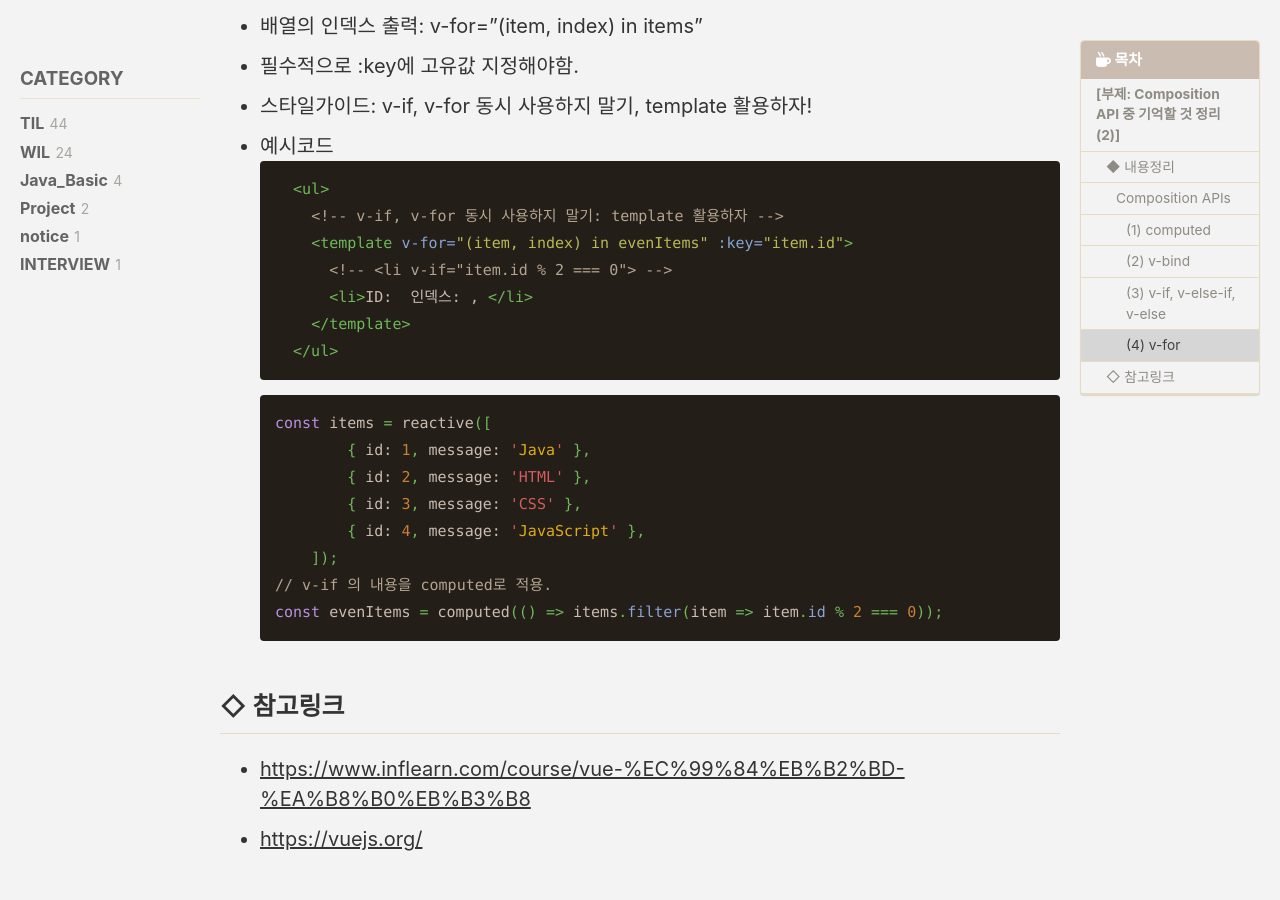
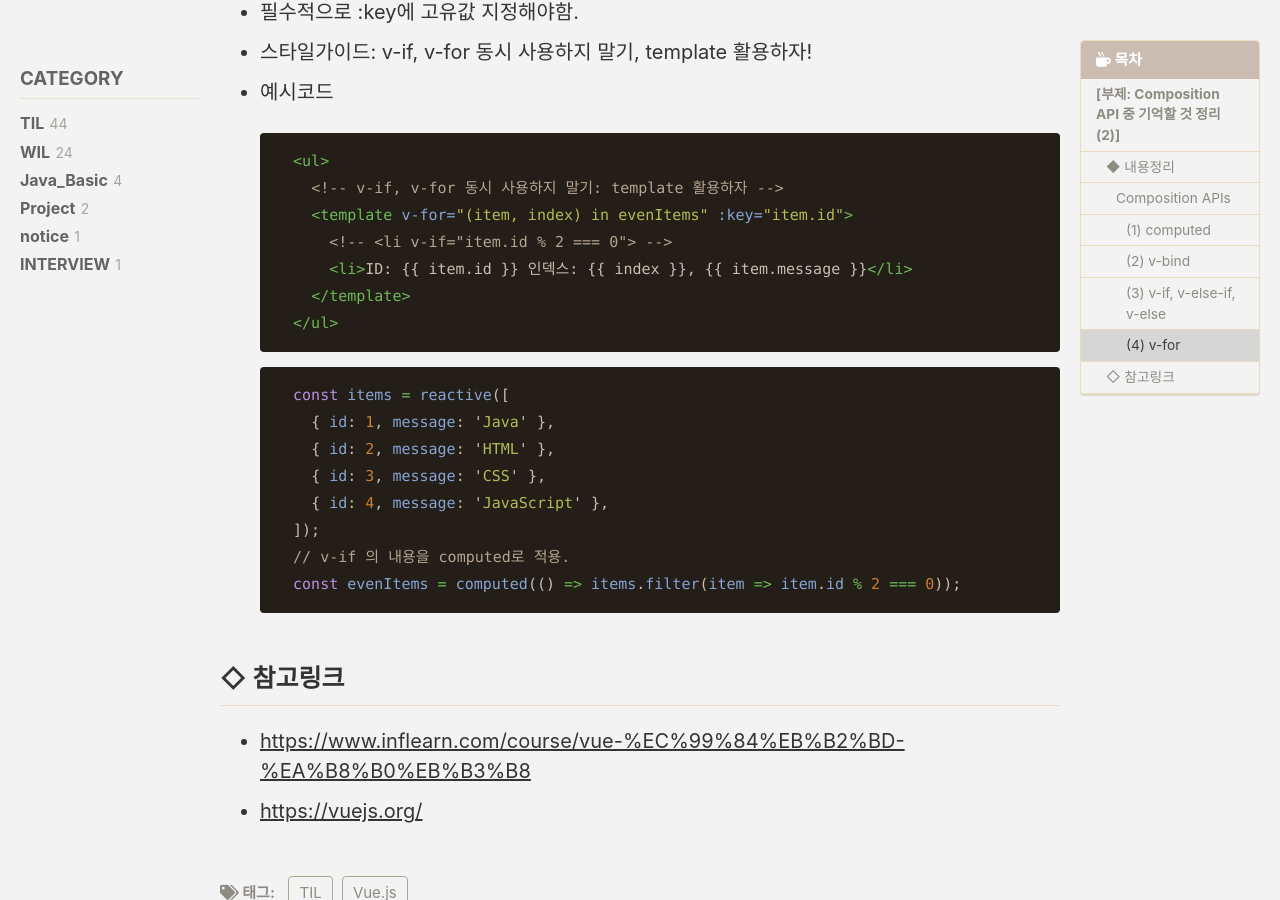
Before and after one commit to YiHwanRyu/YiHwanRyu.github.io, a Jekyll site: the page built from _posts/2023-12-18-TIL044.md, in a window 1280 px wide and 900 px high, scrolled down 4019 px. Built offline with Jekyll 4.4.1, drawn with Linux system fonts in a browser that asks for light colours; cached includes are drawn as plain includes; some web fonts are replaced; comment, search, counter and statistics services are not loaded; some of the changed text lies outside the part shown.

Commit message:
[UPDATE] TIL043, 44 오기 수정

````diff
--- a/_posts/2023-12-18-TIL044.md
+++ b/_posts/2023-12-18-TIL044.md
@@ -30,7 +30,7 @@ Today I Learned, 2023/12/18
   - 기본적으로 getter 전용이기 때문에 계산된 속성에 새 값을 할당하려 하면 런타임 경고가 발생함.
   - 새로운 계산된 속성이 필요한 경우 setter를 사용해야 한다.
 
-    ```java
+    ```javascript
     export default {
       setup() {
         const teacher = reactive({
@@ -62,9 +62,7 @@ Today I Learned, 2023/12/18
         fullName.value = '짐 코딩'; // setter 사용 필요
 
         return {
-          teacher,
-			    hasLecture,
-          fullName,
+          teacher, hasLecture, fullName,
         };
       },
     };
@@ -84,7 +82,7 @@ Today I Learned, 2023/12/18
       </div>
     ```
 
-    ```java
+    ```javascript
     // js 부분
     export default {
       setup() {
@@ -149,6 +147,7 @@ Today I Learned, 2023/12/18
   - 필수적으로 :key에 고유값 지정해야함.
   - 스타일가이드: v-if, v-for 동시 사용하지 말기, template 활용하자!
   - 예시코드
+    {% raw %}
     ```html
       <ul>
         <!-- v-if, v-for 동시 사용하지 말기: template 활용하자 -->
@@ -158,16 +157,17 @@ Today I Learned, 2023/12/18
         </template>
       </ul>
     ```
+    {% endraw %}
 
-    ```java
-    const items = reactive([
-			{ id: 1, message: 'Java' },
-			{ id: 2, message: 'HTML' },
-			{ id: 3, message: 'CSS' },
-			{ id: 4, message: 'JavaScript' },
-		]);
-    // v-if 의 내용을 computed로 적용.
-    const evenItems = computed(() => items.filter(item => item.id % 2 === 0));
+    ```javascript
+      const items = reactive([
+        { id: 1, message: 'Java' },
+        { id: 2, message: 'HTML' },
+        { id: 3, message: 'CSS' },
+        { id: 4, message: 'JavaScript' },
+      ]);
+      // v-if 의 내용을 computed로 적용.
+      const evenItems = computed(() => items.filter(item => item.id % 2 === 0));
     ```
 
 
````
Also changed, not shown: _posts/2023-12-12-TIL043.md (+25 -25 lines).
